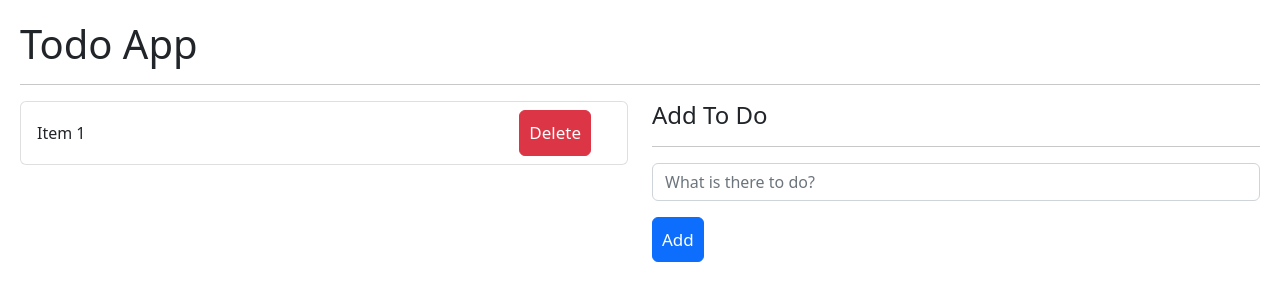
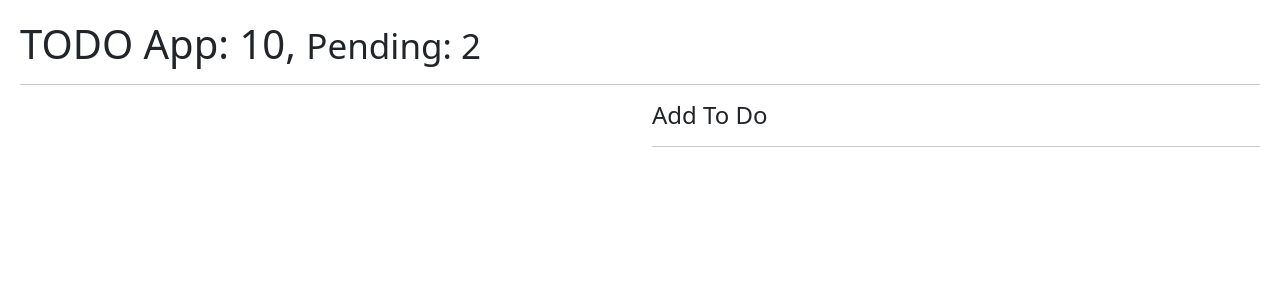
Before and after one commit to JulianCeleita/hook-app, a React (Vite) app: page / in a window 1280 px wide. Shown: the top 300 px of the page. Built offline with nearby package versions, Linux system fonts and the light colour scheme.

Commit message:
new TodoList and TodoAdd

```diff
--- a/src/useReducer/TodoApp.tsx
+++ b/src/useReducer/TodoApp.tsx
@@ -1,7 +1,7 @@
 import { useReducer } from "react";
 import { todoReducer } from "./todoReducer";
 
-const initialState = [
+export const initialState = [
   {
     id: new Date().getTime(),
     description: "Ir a Pandala",
@@ -18,34 +18,24 @@ const initialState = [
 export const TodoApp = () => {
   const [todos, dispatch] = useReducer(todoReducer, initialState);
 
+    const handleNewTodo = ( todo ) => {
+        console.log({ todo });
+    }
+
   return (
     <>
-      <h1> Todo App</h1>
+      <h1> TODO App: 10, <small> Pending: 2</small> </h1>
       <hr />
 
       <div className="row">
         <div className="col">
-          <ul className="list-group">
-            <li className="list-group-item d-flex justify-content-between">
-                <span className="align-self-center">Item 1 </span>
-                <button className="btn btn-danger">Delete</button>
-            </li>
-          </ul>
+          {}
         </div>
 
         <div className="col">
           <h4>Add To Do</h4>
           <hr />
-          <form>
-            <input
-              type="text"
-              placeholder="What is there to do?"
-              className="form-control"
-            />
-            <button type="submit" className="btn btn-primary mt-3">
-              Add
-            </button>
-          </form>
+          {}
         </div>
       </div>
     </>
```
Also changed, not shown: src/useReducer/TodoAdd.tsx (added, +14 -0 lines), src/useReducer/TodoList.tsx (added, +24 -0 lines).
